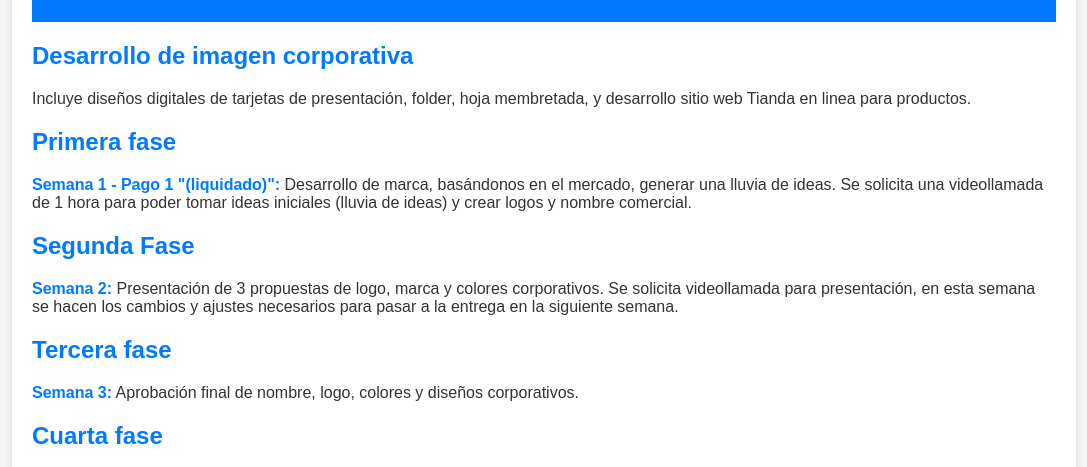
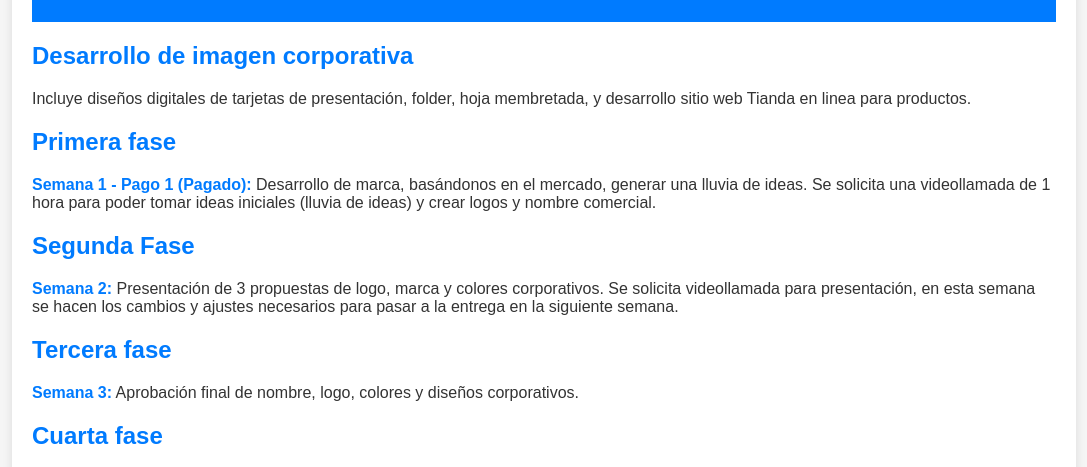
Before and after one commit to Genarohp7/Propuesta, a plain HTML site: page index.html in a window 1280 px wide. Shown: the part 318-785 px from the top of the page, without its empty margins (96-1183 px from the left). Drawn offline with Linux system fonts and the light colour scheme.

Commit message:
text on line 31 change

```diff
--- a/index.html
+++ b/index.html
@@ -28,7 +28,7 @@
       <section>
         <h2>Primera fase</h2>
         <p>
-          <strong>Semana 1 - Pago 1 "(liquidado)":</strong> Desarrollo de marca,
+          <strong>Semana 1 - Pago 1 (Pagado):</strong> Desarrollo de marca,
           basándonos en el mercado, generar una lluvia de ideas. Se solicita una
           videollamada de 1 hora para poder tomar ideas iniciales (lluvia de
           ideas) y crear logos y nombre comercial.
```
